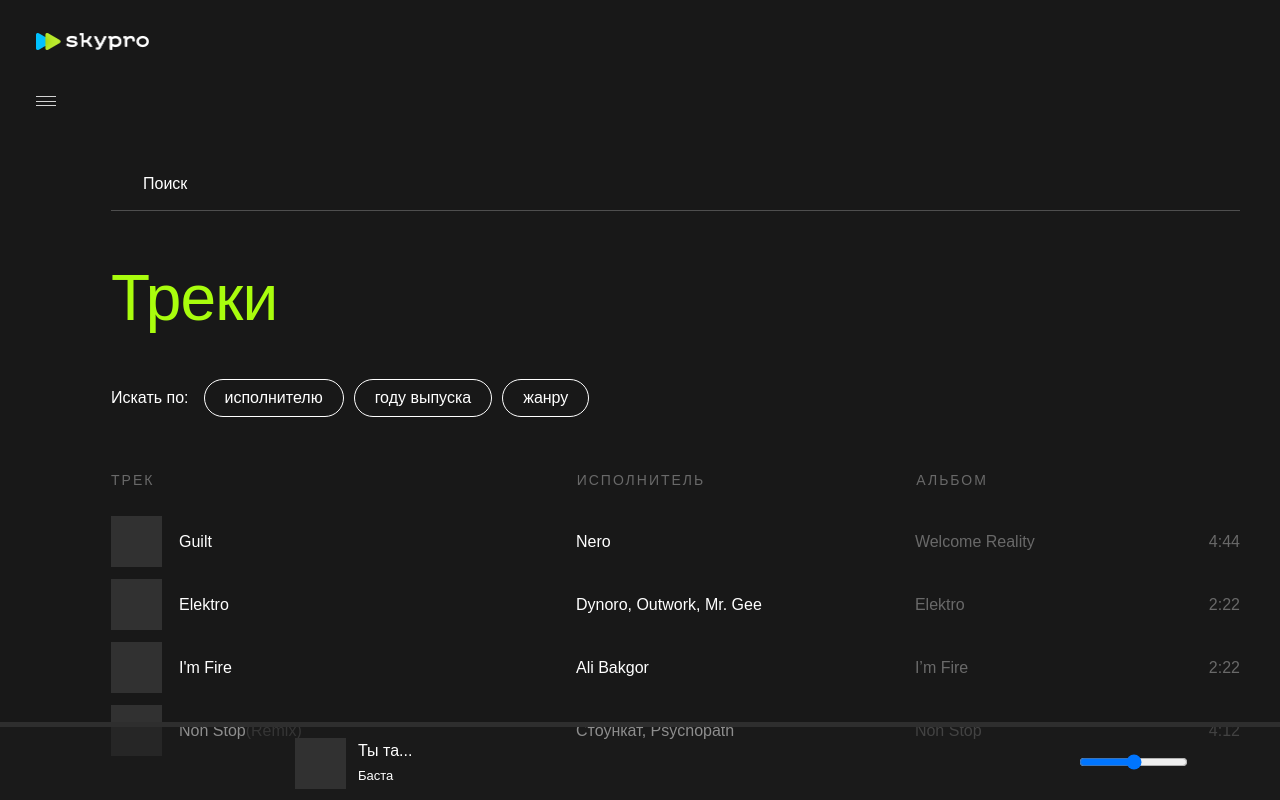
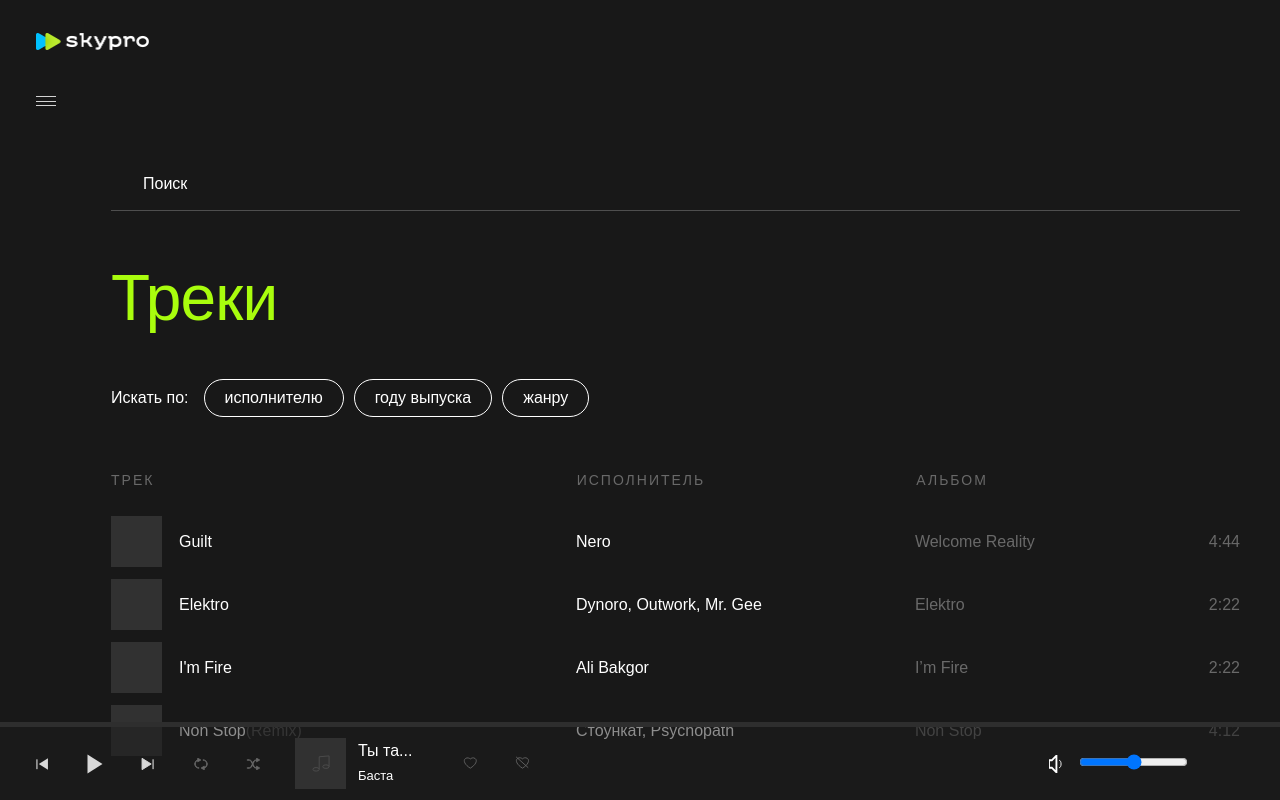
Before and after one commit to Nyanchuk/my-skypro-music, a React (Create React App) app: page / in a window 1280 px wide. Built offline with nearby package versions, Linux system fonts and the light colour scheme.

Commit message:
svg-картинки работаю

```diff
--- a/src/components/Bar/index.js
+++ b/src/components/Bar/index.js
@@ -1,16 +1,4 @@
-// Импорт картинок .svg
-import play from "../../img/icon/play.svg";
-import note from "../../img/icon/note.svg";
-import next from "../../img/icon/next.svg";
-import prev from "../../img/icon/prev.svg";
-import search from "../../img/icon/search.svg";
 import sprite from "../../img/icon/sprite.svg";
-import shuffle from "../../img/icon/shuffle.svg";
-import dislike from "../../img/icon/dislike.svg";
-import like from "../../img/icon/like.svg";
-import repeat from "../../img/icon/repeat.svg";
-import watch from "../../img/icon/watch.svg";
-import volume from "../../img/icon/volume.svg";
 
 const Bar = () => {
     return <div className="bar">
@@ -21,27 +9,27 @@ const Bar = () => {
               <div className="player__controls">
                 <div className="player__btn-prev">
                   <svg className="player__btn-prev-svg" alt="prev">
-                    <use xlinkHref="../../img/icon/prev.svg#icon-prev"></use>
+                    <use href={`${sprite}#icon-prev`} />
                   </svg>
                 </div>
                 <div className="player__btn-play _btn">
                   <svg className="player__btn-play-svg" alt="play">
-                    <use xlinkHref="img/icon/sprite.svg#icon-play"></use>
+                    <use href={`${sprite}#icon-play`} />
                   </svg>
                 </div>
                 <div className="player__btn-next">
                   <svg className="player__btn-next-svg" alt="next">
-                    <use xlinkHref="img/icon/sprite.svg#icon-next"></use>
+                    <use href={`${sprite}#icon-next`} />
                   </svg>
                 </div>
                 <div className="player__btn-repeat _btn-icon">
                   <svg className="player__btn-repeat-svg" alt="repeat">
-                    <use xlinkHref="img/icon/sprite.svg#icon-repeat"></use>
+                    <use href={`${sprite}#icon-repeat`} />
                   </svg>
                 </div>
                 <div className="player__btn-shuffle _btn-icon">
                   <svg className="player__btn-shuffle-svg" alt="shuffle">
-                    <use xlinkHref="img/icon/sprite.svg#icon-shuffle"></use>
+                    <use href={`${sprite}#icon-shuffle`} />
                   </svg>
                 </div>
               </div>
@@ -49,7 +37,7 @@ const Bar = () => {
                 <div className="track-play__contain">
                   <div className="track-play__image">
                     <svg className="track-play__svg" alt="music">
-                      <use xlinkHref="img/icon/sprite.svg#icon-note"></use>
+                        <use href={`${sprite}#icon-note`} />
                     </svg>
                   </div>
                   <div className="track-play__author">
@@ -62,12 +50,12 @@ const Bar = () => {
                 <div className="track-play__like-dis">
                   <div className="track-play__like _btn-icon">
                     <svg className="track-play__like-svg" alt="like">
-                      <use xlinkHref="img/icon/sprite.svg#icon-like"></use>
+                        <use href={`${sprite}#icon-like`} />
                     </svg>
                   </div>
                   <div className="track-play__dislike _btn-icon">
                     <svg className="track-play__dislike-svg" alt="dislike">
-                      <use xlinkHref="img/icon/sprite.svg#icon-dislike"></use>
+                        <use href={`${sprite}#icon-dislike`} />
                     </svg>
                   </div>
                 </div>
@@ -77,7 +65,7 @@ const Bar = () => {
               <div className="volume__content">
                 <div className="volume__image">
                   <svg className="volume__svg" alt="volume">
-                    <use xlinkHref="img/icon/sprite.svg#icon-volume"></use>
+                    <use href={`${sprite}#icon-volume`} />
                   </svg>
                 </div>
                 <div className="volume__progress _btn">
--- a/src/components/Sidebar/index.js
+++ b/src/components/Sidebar/index.js
@@ -2,21 +2,16 @@ import playlist1 from "../../img/play1.JPEG";
 import playlist2 from "../../img/play2.JPEG";
 import playlist3 from "../../img/play3.JPEG";
 import playlist4 from "../../img/play4.JPEG";
-import login from "../../img/inlet.png";
-
+import sprite from "../../img/icon/sprite.svg";
 
 const Sidebar = () => {
     return <div className="main__sidebar sidebar">
     <div className="sidebar__personal">
       <p className="sidebar__personal-name">Войти</p>
       <div className="sidebar__icon">
-      <img
-        src={login}
-        alt="day's playlist"
-        />
-        {/* <svg alt="logout">
-          <use xlinkHref="img/icon/sprite.svg#logout"></use>
-        </svg> */}
+        <svg alt="logout">
+            <use href={`${sprite}#logout`} />
+        </svg>
       </div>
     </div>
     <div className="sidebar__block">
```
